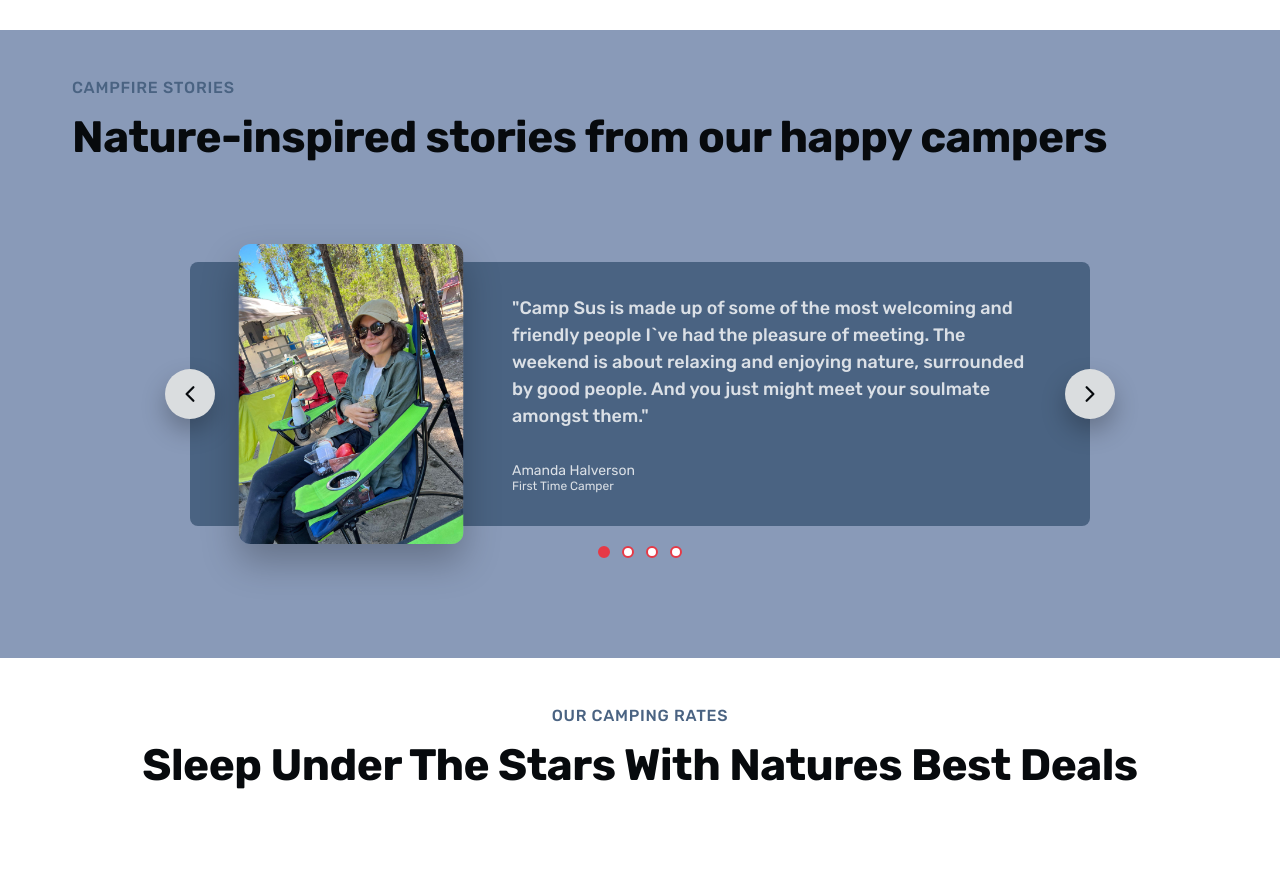
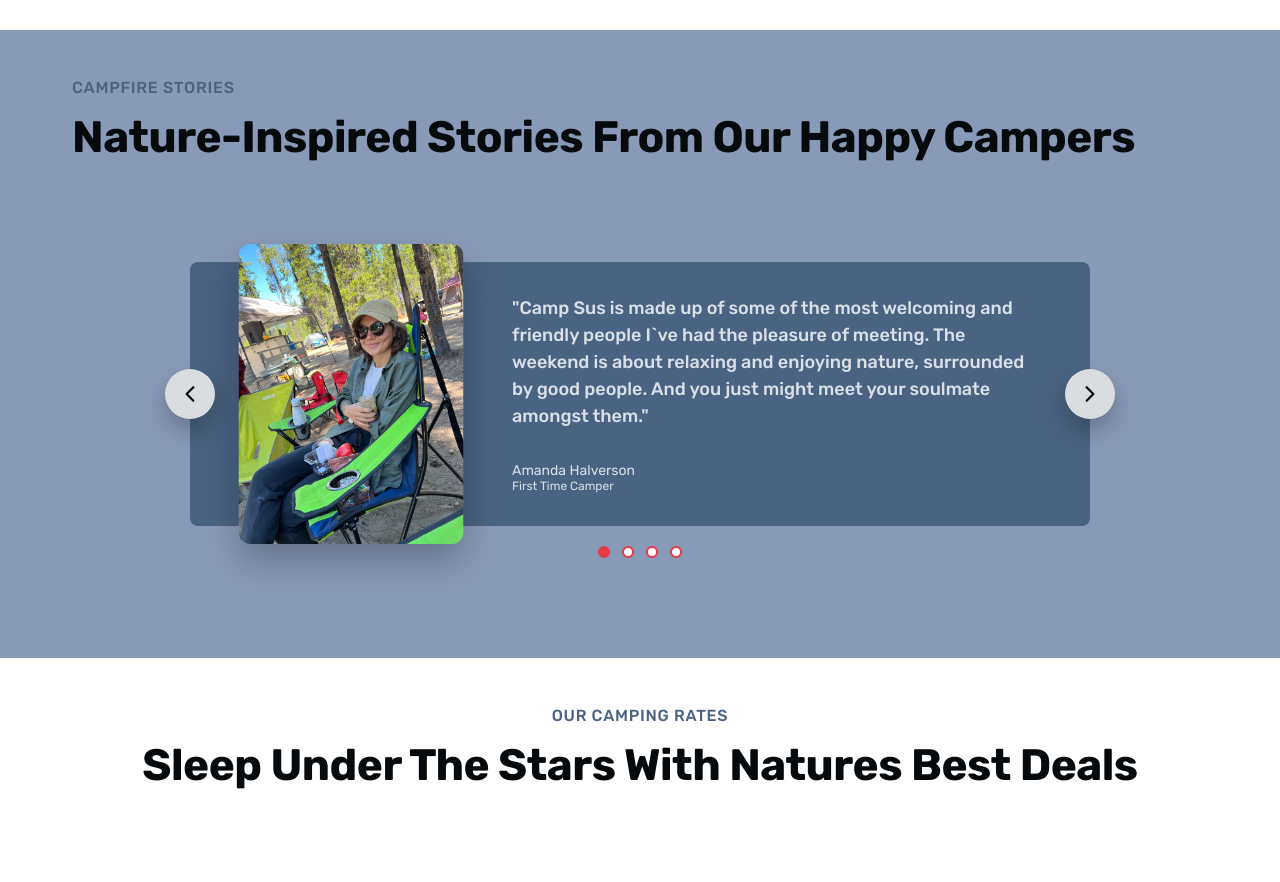
Before and after one commit to AnthonyJCampos/camping-website, a plain HTML site: page index.html in a window 1280 px wide. Shown: the part 2692-3574 px from the top of the page. Drawn offline with nearby package versions, Linux system fonts and the light colour scheme.

Commit message:
style updated

```diff
--- a/index.html
+++ b/index.html
@@ -192,7 +192,7 @@
         <div class="container">
           <span class="subheading">Campfire Stories</span>
           <h2 class="heading-secondary">
-            Nature-inspired stories from our happy campers
+            Nature-Inspired Stories From Our Happy Campers
           </h2>
         </div>
         <!-- CAROUSEL COMPONENT-->
```
